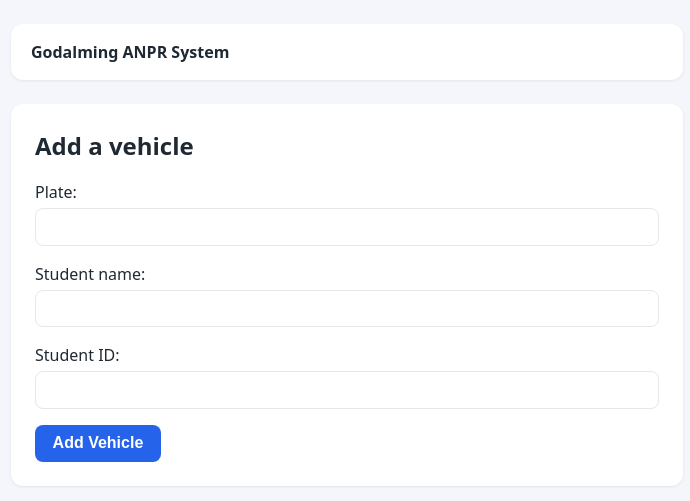
After one commit to 87vspry4fw-maker/ANPR, a Flask app: template templates/add_vehicle.html in a window 1280 px wide. The commit adds this page. Shown: the top 501 px of the page, without its empty margins (293-983 px from the left). Run offline with Flask 3, Linux system fonts and the light colour scheme; the template is opened without the code that fills it, so the values that code supplies are empty; parts of the project's set-up code (start-up, migrations or seed data) failed here and were passed over.

Commit message:
added 'add vehicle', toggle password and the title also added a secret key to the app.py file to fix the session error

```diff
--- a/app.py
+++ b/app.py
@@ -26,7 +26,7 @@ AllowedExtensions = {".png", ".jpg", ".jpeg", ".bmp", ".webp"}
 IdleLimit = timedelta(minutes=10)
 
 app = Flask(__name__)
-app.secret_key = "change-me-for-the-nea"
+app.secret_key = "super-secret-key"
 Username = "admin"
 Password_hash = "pbkdf2:sha256:1000000$mozSeLmAFHPr9Dp3$2f356340a657a8f0b911428b9953af055efee2038671f4590961c13d5b8a78fd"
 #Parking@Godalming = password
@@ -202,5 +202,33 @@ def history():
 def vehicles():
     return render_template("vehicles.html", vehicle=db.get_vehicle_details())
 
+@app.route("/add_vehicle", methods=["GET", "POST"])
+@login_required
+def add_vehicle():
+
+    if request.method == "GET":
+        return render_template("add_vehicle.html")
+
+    plate = request.form.get("plate", "").strip()
+    student_name = request.form.get("student_name", "").strip()
+    student_id = request.form.get("student_id", "").strip()
+
+    if not plate or not student_name or not student_id:
+        flash("All fields are required to add a vehicle.")
+        return redirect(url_for("vehicles"))
+
+    plate = _normalise(plate)
+    record = db.get_details(plate)
+    known = bool(record and record["student_name"] and record["student_id"])
+
+    if known:
+        flash(f"Vehicle with plate '{plate}' already exists in the system.")
+        return redirect(url_for("vehicles"))
+
+    db.add_vehicle(plate, student_name, student_id)
+    flash(f"Vehicle added: {plate}")
+    return redirect(url_for("vehicles"))
+
+
 if __name__ == "__main__":
     app.run(debug=True, port=8000)
--- a/static/style.css
+++ b/static/style.css
@@ -121,3 +121,22 @@ tr:hover td { background: var(--table-hover); }
 .actions { display: flex; gap: .6rem; margin-top: .5rem; }
 
 .spaced { margin-top: 1rem; }
+
+/* Icons for showing/hiding password */
+#togglePassword {
+  background: transparent;
+  border: none;
+  cursor: pointer;
+  color: var(--ink);
+  padding: 4px 6px;
+}
+
+#togglePassword i {
+  font-size: 16px;
+}
+
+.password-container {
+  position: relative;
+  display: flex;
+  align-items: center;
+}
--- /dev/null
+++ b/templates/add_vehicle.html
@@ -0,0 +1,10 @@
+{% extends "base.html" %}
+{% block content %}
+  <h1>Add a vehicle</h1>
+  <form method="post" action="{{ url_for('add_vehicle') }}">
+    <p>Plate: <input name="plate" required></p>
+    <p>Student name: <input name="student_name" required></p>
+    <p>Student ID: <input name="student_id" type="number" required></p>
+    <button type="submit">Add Vehicle</button>
+  </form>
+{% endblock %}
--- a/templates/base.html
+++ b/templates/base.html
@@ -1,8 +1,12 @@
 <!doctype html>
+<head>
+  <link rel="stylesheet"
+      href="https://cdnjs.cloudflare.com/ajax/libs/font-awesome/6.7.2/css/all.min.css">
+</head>
 <title>ANPR Car Park System</title>
 <link rel="stylesheet" href="{{ url_for('static', filename='style.css') }}">
 <nav>
-    <span style="font-weight:600">Car Park System (Rename)</span>
+    <span style="font-weight:600">Godalming ANPR System</span>
     {% if session.logged_in %}
       <a href="{{ url_for('index') }}">Upload</a>
       <a href="{{ url_for('history') }}">History</a>
--- a/templates/vehicles.html
+++ b/templates/vehicles.html
@@ -1,6 +1,11 @@
 {% extends "base.html" %}
 {% block content %}
   <h1>Vehicles</h1>
+
+  <form method="get" action="{{ url_for('add_vehicle') }}" style="display:inline">
+        <button class="actions" type="submit">Add Vehicle</button>
+      </form>
+
   <table>
     <tr><th>Plate</th><th>Student Name</th><th>Student ID</th><th>Banned?</th></tr>
     {% for v in vehicle %}
```
Also changed, not shown: database.py (+11 -0 lines), templates/login.html (+37 -1 lines).
